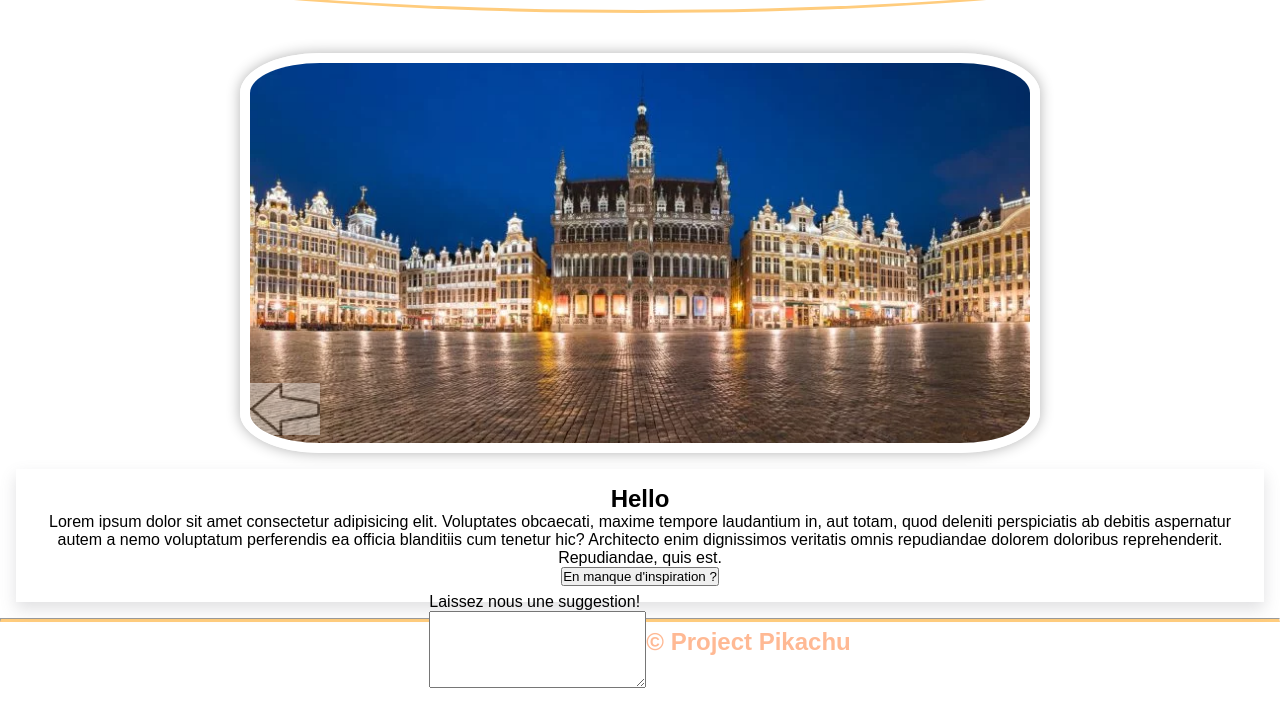
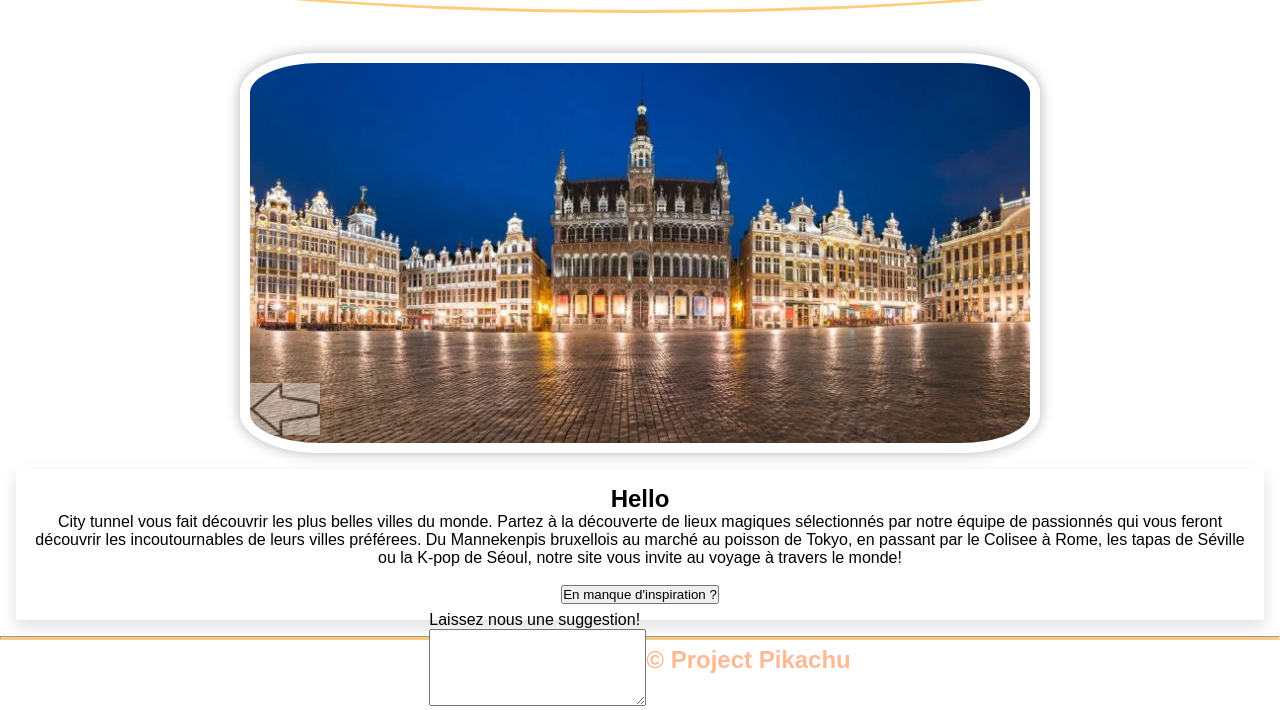
Before and after one commit to Rom1Cuv/Projet-1-CityTunnel, a plain HTML site: page index.html in a window 1280 px wide. Shown: the part 147-857 px from the top of the page. Drawn offline with Linux system fonts and the light colour scheme.

Commit message:
Ajout texte présentation du site

```diff
--- a/index.html
+++ b/index.html
@@ -33,10 +33,12 @@
         </div>
         <section>
             <h1>Hello</h1>
-            <p>Lorem ipsum dolor sit amet consectetur adipisicing elit. Voluptates obcaecati, maxime tempore laudantium
-                in, aut totam, quod deleniti perspiciatis ab debitis aspernatur autem a nemo voluptatum perferendis ea
-                officia blanditiis cum tenetur hic? Architecto enim dignissimos veritatis omnis repudiandae dolorem
-                doloribus reprehenderit. Repudiandae, quis est.</p>
+            <p>City tunnel vous fait découvrir les plus belles villes du monde.
+            Partez à la découverte de lieux magiques sélectionnés par notre
+            équipe de passionnés qui vous feront découvrir les incoutournables
+            de leurs villes préférees. Du Mannekenpis bruxellois au marché au poisson de Tokyo,
+            en passant par le Colisee à Rome, les tapas de Séville ou la K-pop de Séoul,
+            notre site vous invite au voyage à travers le monde!</p></br>
             <div class="cta">
               <button class="ctaButton">En manque d'inspiration ?</button>
             </div>
```
